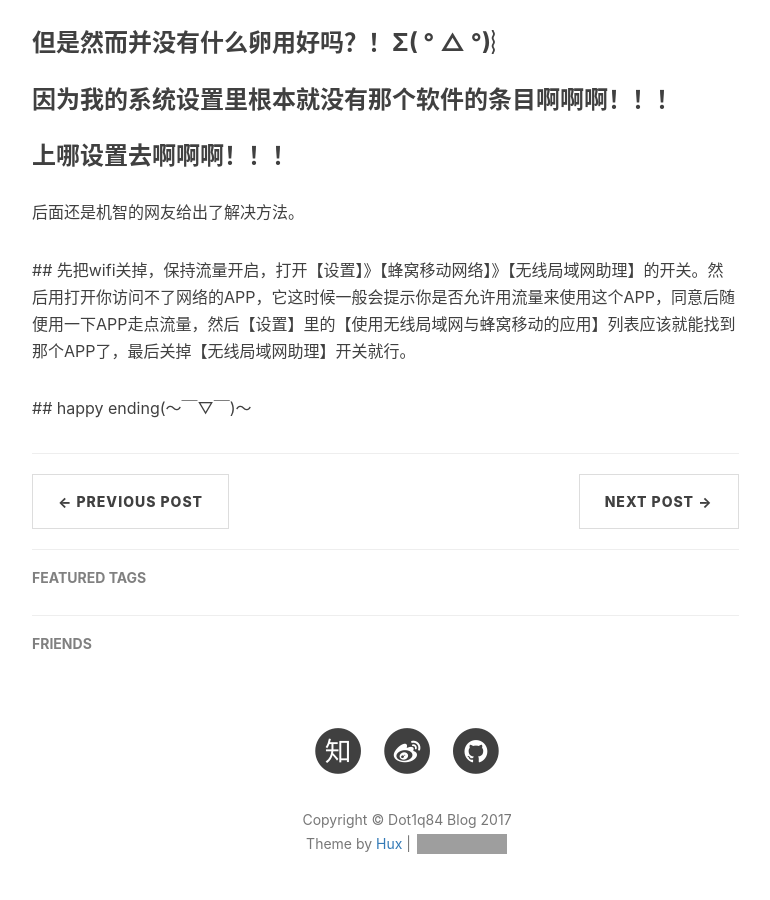
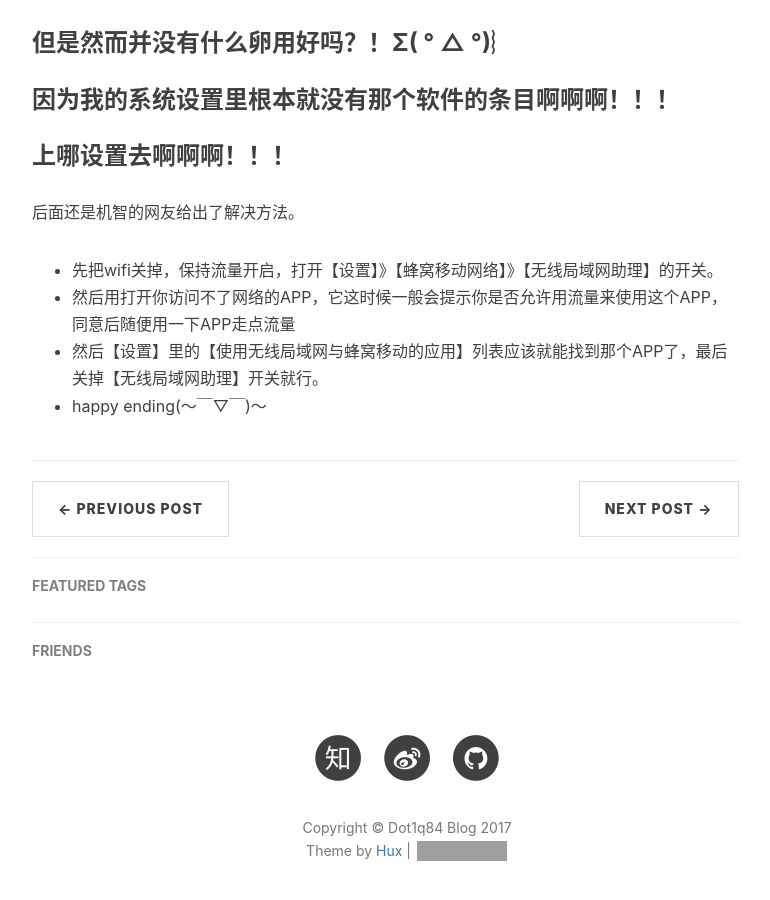
Before and after one commit to Dot1q84/dot1q84.github.io, a Jekyll site: the page built from _posts/2016-12-23-iOS10-APP-connecting-to-the-Internet-failed.md, in a window 1280 px wide and 900 px high, scrolled down 1877 px. Shown: the whole window, without its empty margins (233-1003 px from the left). Built offline with Jekyll 4.4.1, drawn with Linux system fonts in a browser that asks for light colours; nearby versions of some CDN libraries; comment, search, counter and statistics services are not loaded; grey boxes are pictures that could not be loaded.

Commit message:
修改文章

```diff
--- a/_posts/2016-12-23-iOS10-APP-connecting-to-the-Internet-failed.md
+++ b/_posts/2016-12-23-iOS10-APP-connecting-to-the-Internet-failed.md
@@ -24,8 +24,7 @@ tags:
 
 后面还是机智的网友给出了解决方法。
 
-##
-先把wifi关掉，保持流量开启，打开【设置】》【蜂窝移动网络】》【无线局域网助理】的开关。然后用打开你访问不了网络的APP，它这时候一般会提示你是否允许用流量来使用这个APP，同意后随便用一下APP走点流量，然后【设置】里的【使用无线局域网与蜂窝移动的应用】列表应该就能找到那个APP了，最后关掉【无线局域网助理】开关就行。
-
-##
-happy ending(～￣▽￣)～
+- 先把wifi关掉，保持流量开启，打开【设置】》【蜂窝移动网络】》【无线局域网助理】的开关。
+- 然后用打开你访问不了网络的APP，它这时候一般会提示你是否允许用流量来使用这个APP，同意后随便用一下APP走点流量
+- 然后【设置】里的【使用无线局域网与蜂窝移动的应用】列表应该就能找到那个APP了，最后关掉【无线局域网助理】开关就行。
+- happy ending(～￣▽￣)～
```
Also changed, not shown: _posts/2016-12-14-android-studio-survival.md (+18 -0 lines), _posts/2016-12-30-markdown-usage.md (+7 -2 lines).
